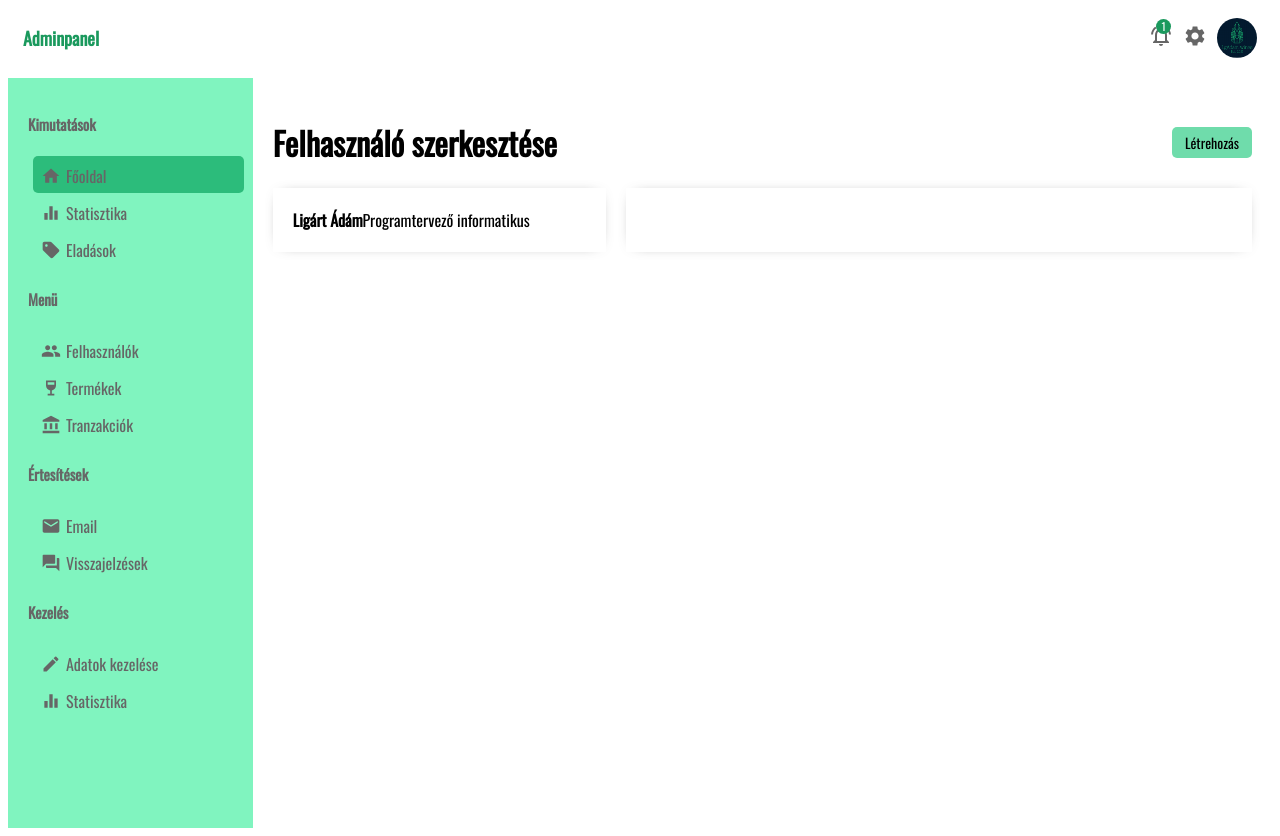
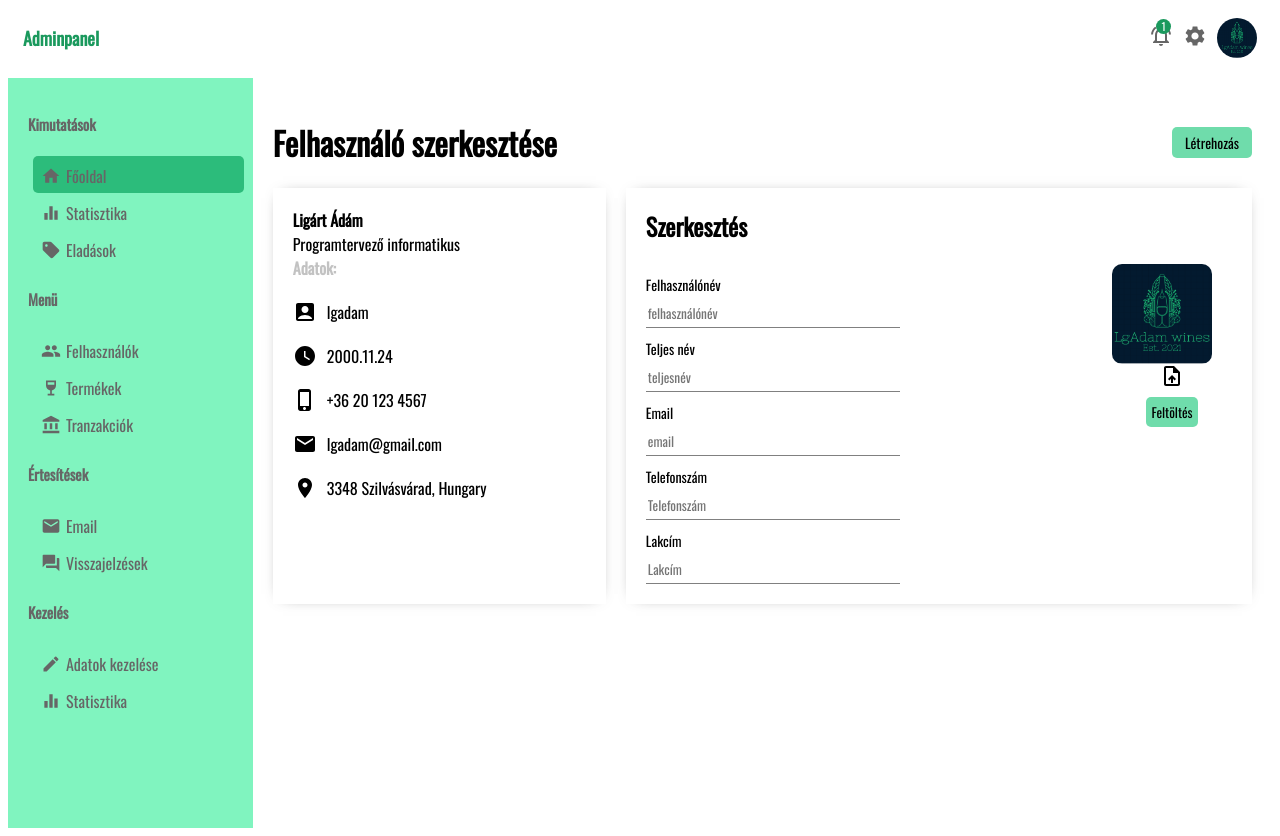
Before and after one commit to lgadam/ii3vey_szakd, a React (Create React App) app in the folder adminpanel/: page /user/1 in a window 1280 px wide. Built offline with nearby package versions, Linux system fonts and the light colour scheme.

Commit message:
User page: added upload picture option, edit container
User page: added upload picture option, edit container

```diff
--- a/adminpanel/src/pages/User.jsx
+++ b/adminpanel/src/pages/User.jsx
@@ -1,4 +1,11 @@
 import styled from "styled-components"
+import AccountBoxIcon from '@mui/icons-material/AccountBox';
+import WatchLaterIcon from '@mui/icons-material/WatchLater';
+import PhoneIphoneIcon from '@mui/icons-material/PhoneIphone';
+import MailIcon from '@mui/icons-material/Mail';
+import PlaceIcon from '@mui/icons-material/Place';
+import UploadFileIcon from '@mui/icons-material/UploadFile';
+import logo from '../components/navbar/panel_logo.PNG';
 
 const Container = styled.div`
     flex: 4;
@@ -48,7 +55,10 @@ const UserDisplayTop = styled.div`
 
 const UserDisplayBottom = styled.div``
 
-const DisplayTopTitle = styled.div``
+const DisplayTopTitle = styled.div`
+    display: flex;
+    flex-direction: column;
+`
 
 const DisplayTopUsername = styled.span`
     font-weight: 700;
@@ -56,6 +66,74 @@ const DisplayTopUsername = styled.span`
 
 const DisplayTopUserTitle = styled.span`
     font-weight: 200;
+`
+const DisplayTitle = styled.span`
+    font-size: 16px;
+    font-weight: 600;
+    color: #6666;
+`
+
+const DisplayInfoTitle = styled.span`
+    margin-left: 10px;
+
+`
+
+const DisplayInfo = styled.div`
+    display: flex;
+    align-items: center;
+    margin: 20px 0px;
+`
+const UserUpdateTitle = styled.span`
+    font-size: 24px;
+    font-weight: 600;
+`
+
+const UserUpdateForm = styled.form`
+    display: flex;
+    justify-content: space-between;
+    margin-top: 20px;
+`
+
+const UserUpdateLeft = styled.div``
+
+const UserUpdateItem = styled.div`
+    display: flex;
+    flex-direction: column;
+    margin-top:10px;
+`
+
+const Label = styled.label`
+    margin-bottom: 5px;
+    font-size: 14px;
+`
+
+const Input = styled.input`
+    height: 25px;
+    border: none;
+    width: 250px;
+    border-bottom: 1px solid gray;
+`
+
+const UserUpdateRight = styled.div`
+    display: flex;
+    align-items: center;
+    flex-direction: column;
+`
+
+const UserUpdateImg = styled.img`
+    width: 100px;
+    height: 100px;
+    border-radius: 10px;
+    object-fit: cover;
+    margin-right: 20px;
+`
+const UpdateButton = styled.button`
+    border-radius: 5px;
+    border:none;
+    padding: 5px;
+    cursor: pointer;
+    background-color:#6fdcab;
+
 `
 
 export default function User() {
@@ -73,9 +151,62 @@ export default function User() {
                         <DisplayTopUserTitle>Programtervező informatikus</DisplayTopUserTitle>
                     </DisplayTopTitle>
                 </UserDisplayTop>
-                <UserDisplayBottom></UserDisplayBottom>
+                <UserDisplayBottom>
+                    <DisplayTitle>Adatok:</DisplayTitle>
+                    <DisplayInfo>
+                        <AccountBoxIcon className="user-icon"/>
+                        <DisplayInfoTitle>lgadam</DisplayInfoTitle>
+                    </DisplayInfo>
+                    <DisplayInfo>
+                        <WatchLaterIcon className="user-icon"/>
+                        <DisplayInfoTitle>2000.11.24</DisplayInfoTitle>
+                    </DisplayInfo>
+                    <DisplayInfo>
+                        <PhoneIphoneIcon className="user-icon"/>
+                        <DisplayInfoTitle>+36 20 123 4567</DisplayInfoTitle>
+                    </DisplayInfo>
+                    <DisplayInfo>
+                        <MailIcon className="user-icon"/>
+                        <DisplayInfoTitle>lgadam@gmail.com</DisplayInfoTitle>
+                    </DisplayInfo>
+                    <DisplayInfo>
+                        <PlaceIcon className="user-icon"/>
+                        <DisplayInfoTitle>3348 Szilvásvárad, Hungary</DisplayInfoTitle>
+                    </DisplayInfo>
+                </UserDisplayBottom>
             </UserDisplay>
             <UserUpdate>
+                <UserUpdateTitle>Szerkesztés</UserUpdateTitle>
+                <UserUpdateForm>
+                    <UserUpdateLeft>
+                        <UserUpdateItem>
+                            <Label>Felhasználónév</Label>
+                            <Input type="text" placeholder="felhasználónév"></Input>
+                        </UserUpdateItem>
+                        <UserUpdateItem>
+                            <Label>Teljes név</Label>
+                            <Input type="text" placeholder="teljesnév"></Input>
+                        </UserUpdateItem>
+                        <UserUpdateItem>
+                            <Label>Email</Label>
+                            <Input type="text" placeholder="email"></Input>
+                        </UserUpdateItem>
+                        <UserUpdateItem>
+                            <Label>Telefonszám</Label>
+                            <Input type="text" placeholder="Telefonszám"></Input>
+                        </UserUpdateItem>
+                        <UserUpdateItem>
+                            <Label>Lakcím</Label>
+                            <Input type="text" placeholder="Lakcím"></Input>
+                        </UserUpdateItem>
+                    </UserUpdateLeft>
+                    <UserUpdateRight>
+                        <UserUpdateImg img src={logo}/>
+                        <Label htmlFor="file"><UploadFileIcon /></Label>
+                        <Input type="file" id="file" style={{display: "none"}}></Input>
+                        <UpdateButton>Feltöltés</UpdateButton>
+                    </UserUpdateRight>
+                </UserUpdateForm>
             </UserUpdate>
         </UserContainer>
     </Container>
```
